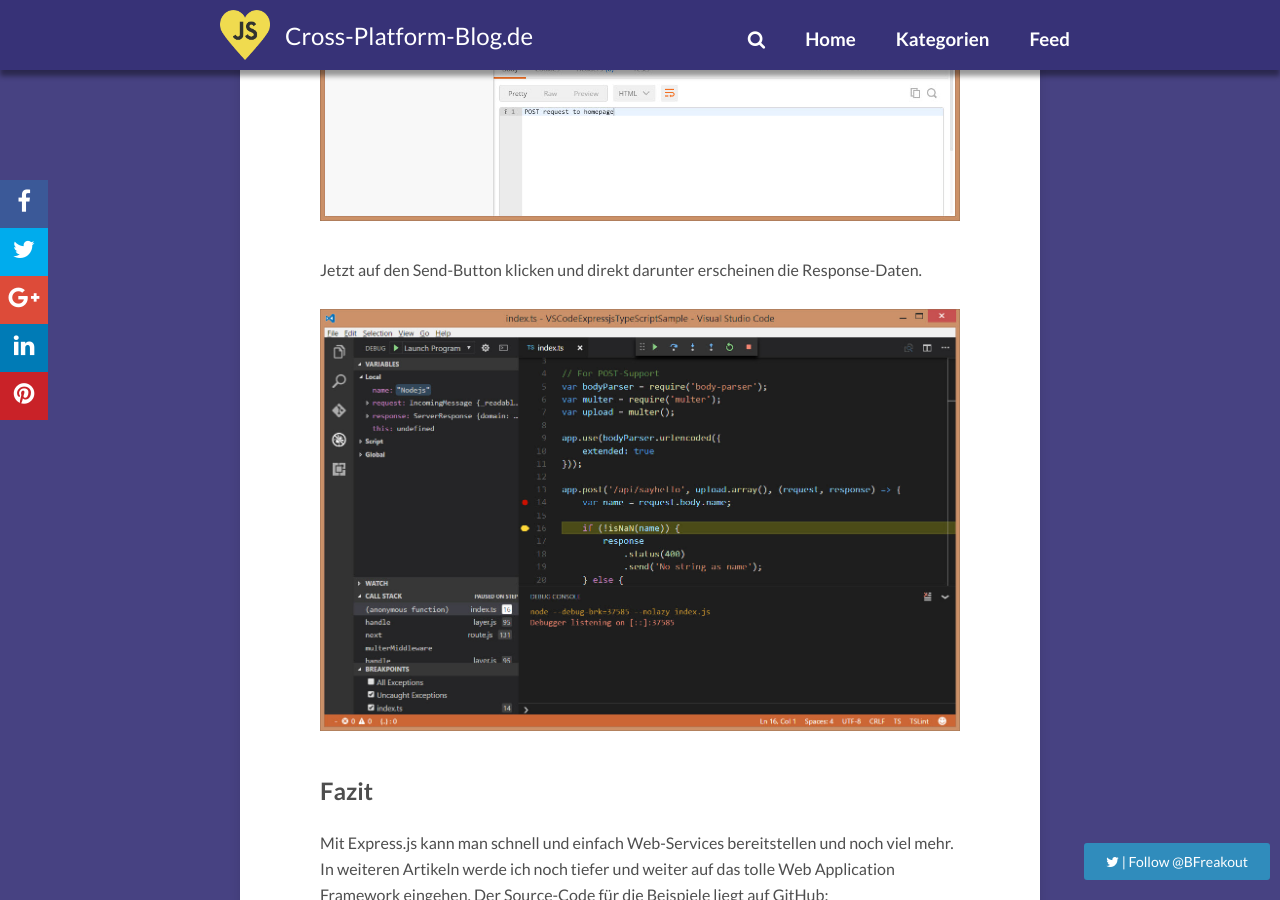
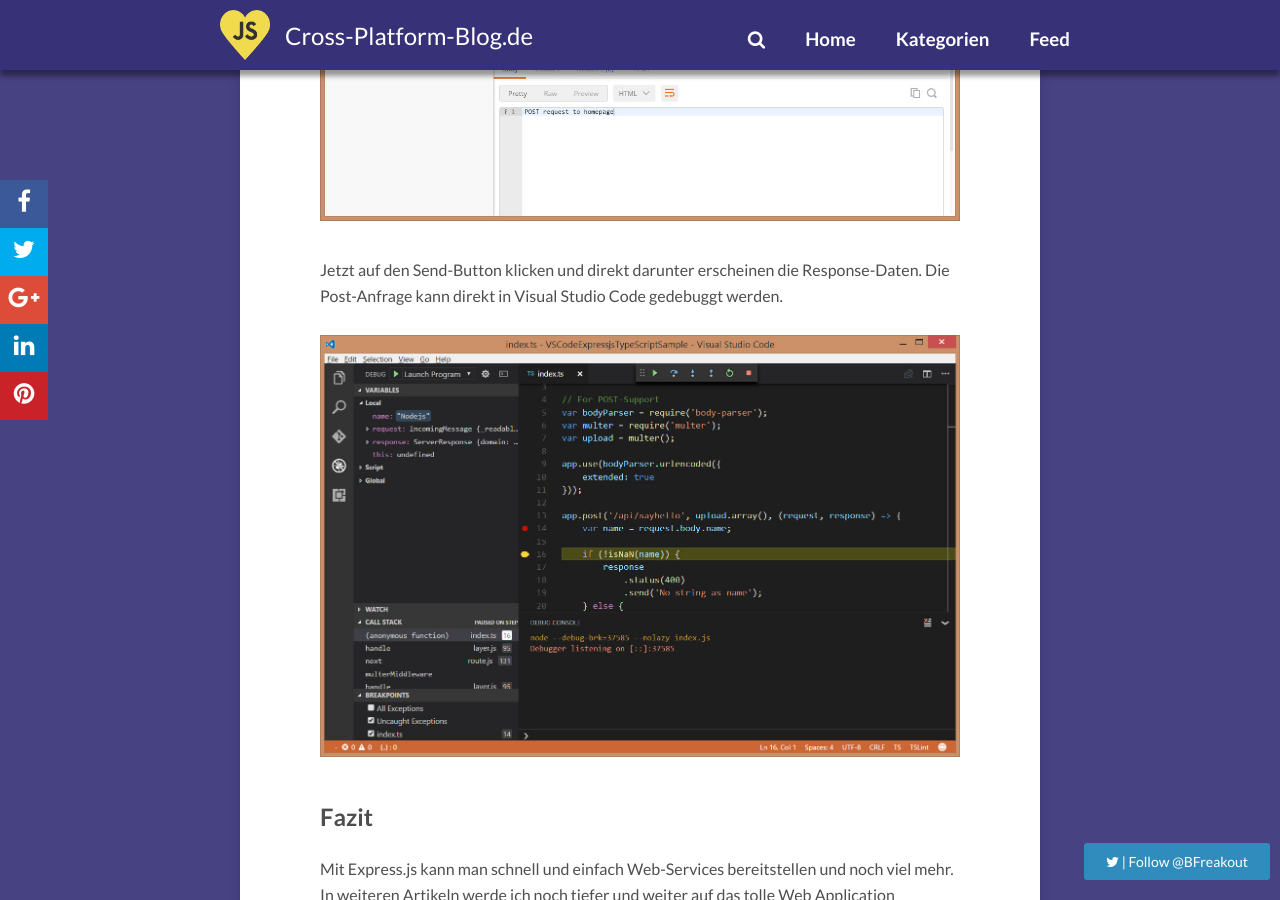
Before and after one commit to GregorBiswanger/CrossPlatformBlogDE, a Jekyll site: the page built from _posts/2017-01-30-nodejs-die-rest-web-api-expressjs-mit-typescript.md, in a window 1280 px wide and 900 px high, scrolled down 4571 px. Built offline with Jekyll 4.4.1, drawn with Linux system fonts in a browser that asks for light colours; nearby versions of some CDN libraries; comment, search, counter and statistics services are not loaded.

Commit message:
VSCode text

```diff
--- a/_posts/2017-01-30-nodejs-die-rest-web-api-expressjs-mit-typescript.md
+++ b/_posts/2017-01-30-nodejs-die-rest-web-api-expressjs-mit-typescript.md
@@ -147,7 +147,7 @@
 	<a href="/images/03/postman-post.jpg"><img src="/images/03/postman-post.jpg" alt="Post-Anfrage mit Postman"></a>
 </figure>
 
-Jetzt auf den Send-Button klicken und direkt darunter erscheinen die Response-Daten.
+Jetzt auf den Send-Button klicken und direkt darunter erscheinen die Response-Daten. Die Post-Anfrage kann direkt in Visual Studio Code gedebuggt werden.
 
 <figure>
 	<a href="/images/03/vscode-expressjs-debugging.jpg"><img src="/images/03/vscode-expressjs-debugging.jpg" alt="Post-Anfrage mit Visual Studio Code debuggen"></a>
```
